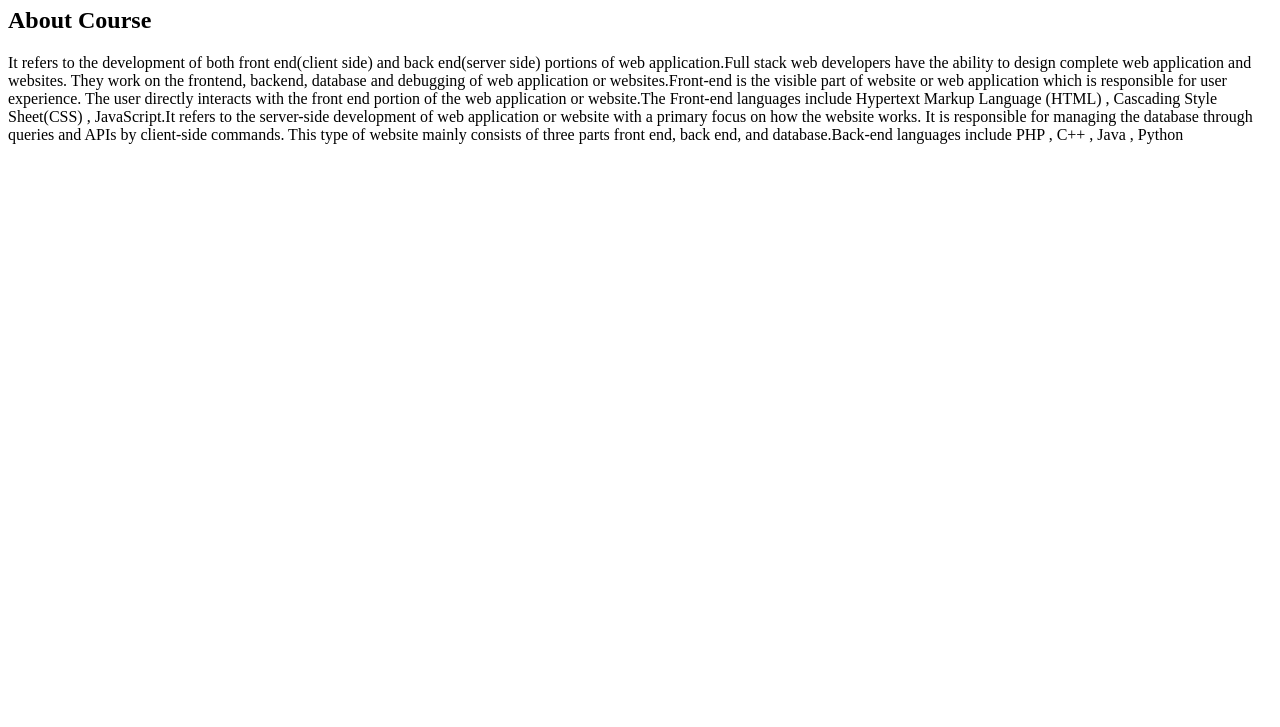
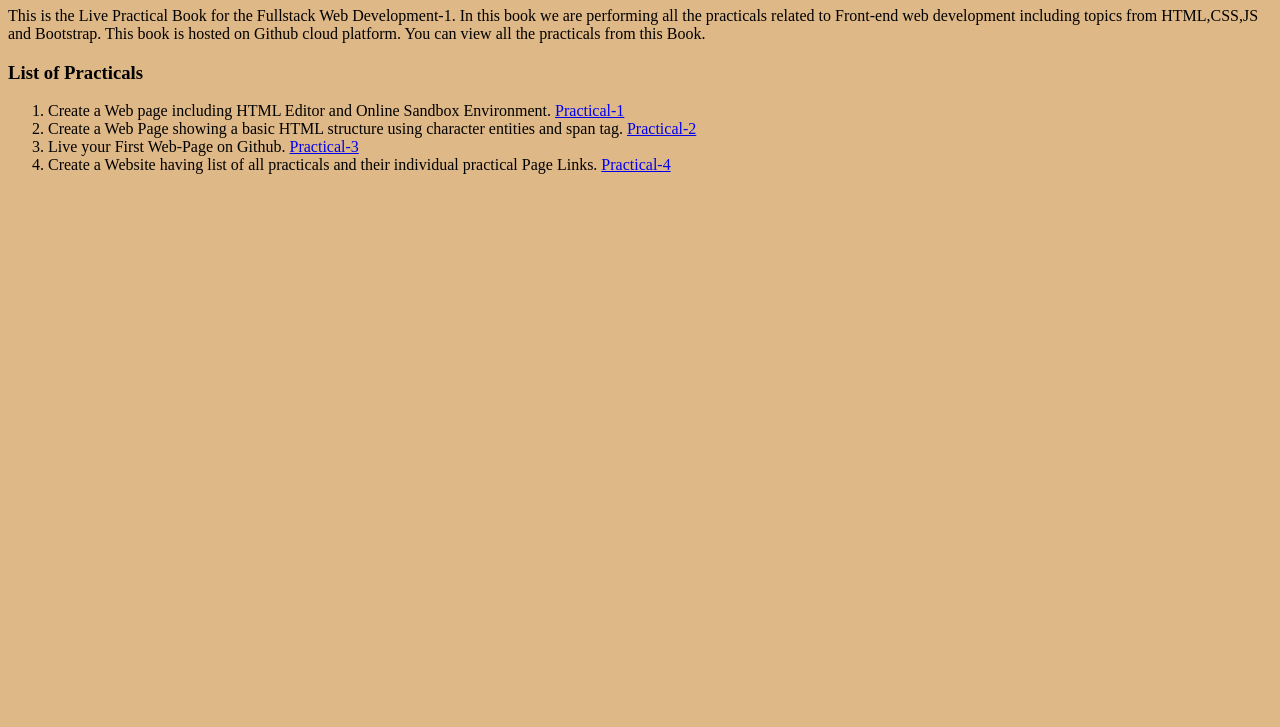
Before and after one commit to Nitin40ij/FullStackAssignment, a plain HTML site: page index4.html in a window 1280 px wide. Shown: the part 73-800 px from the top of the page. Drawn offline with Linux system fonts and the light colour scheme.

Commit message:
Update index4.html

```diff
--- a/index4.html
+++ b/index4.html
@@ -4,28 +4,32 @@
     <meta charset="UTF-8" />
     <meta http-equiv="X-UA-Compatible" content="IE=edge" />
     <meta name="viewport" content="width=device-width, initial-scale=1.0" />
-    <title>Assignment-1</title>
+    <title>Live Practical Book</title>
 </head>
-<body>
-<h1 style="background-color: black; color: white; text-align: center">
-    Welcome to FullStack Web Development
-</h1>
-<h2>About Course</h2>
+<body style="background-color: burlywood;">
+<h1>Welcome to Live Practical Book</h1>
 <p>
-    It refers to the development of both front end(client side) and back
-    end(server side) portions of web application.Full stack web developers
-    have the ability to design complete web application and websites. They
-    work on the frontend, backend, database and debugging of web application
-    or websites.Front-end is the visible part of website or web application
-    which is responsible for user experience. The user directly interacts with
-    the front end portion of the web application or website.The Front-end
-    languages include Hypertext Markup Language (HTML) , Cascading Style
-    Sheet(CSS) , JavaScript.It refers to the server-side development of web
-    application or website with a primary focus on how the website works. It
-    is responsible for managing the database through queries and APIs by
-    client-side commands. This type of website mainly consists of three parts
-    front end, back end, and database.Back-end languages include PHP , C++ ,
-    Java , Python
+    This is the Live Practical Book for the Fullstack Web Development-1. In
+    this book we are performing all the practicals related to Front-end web
+    development including topics from HTML,CSS,JS and Bootstrap. This book is
+    hosted on Github cloud platform. You can view all the practicals from this
+    Book.
 </p>
+
+<h3>List of Practicals</h3>
+<ol type="1">
+    <li>
+        Create a Web page including HTML Editor and Online Sandbox Environment. <a href="Assignment1/output1.jpeg">Practical-1</a>
+    </li>
+    <li>
+        Create a Web Page showing a basic HTML structure using character entities and span tag. <a href="Assignment2/output2.jpeg">Practical-2</a>
+    </li>
+    <li>
+        Live your First Web-Page on Github. <a href="https://nitin40ij.github.io/FullStackAssignment/">Practical-3</a>
+    </li>
+    <li>
+        Create a Website having list of all practicals and their individual practical Page Links. <a href="./assignment4.html">Practical-4</a>
+    </li>
+    </ol>
 </body>
 </html>
```
